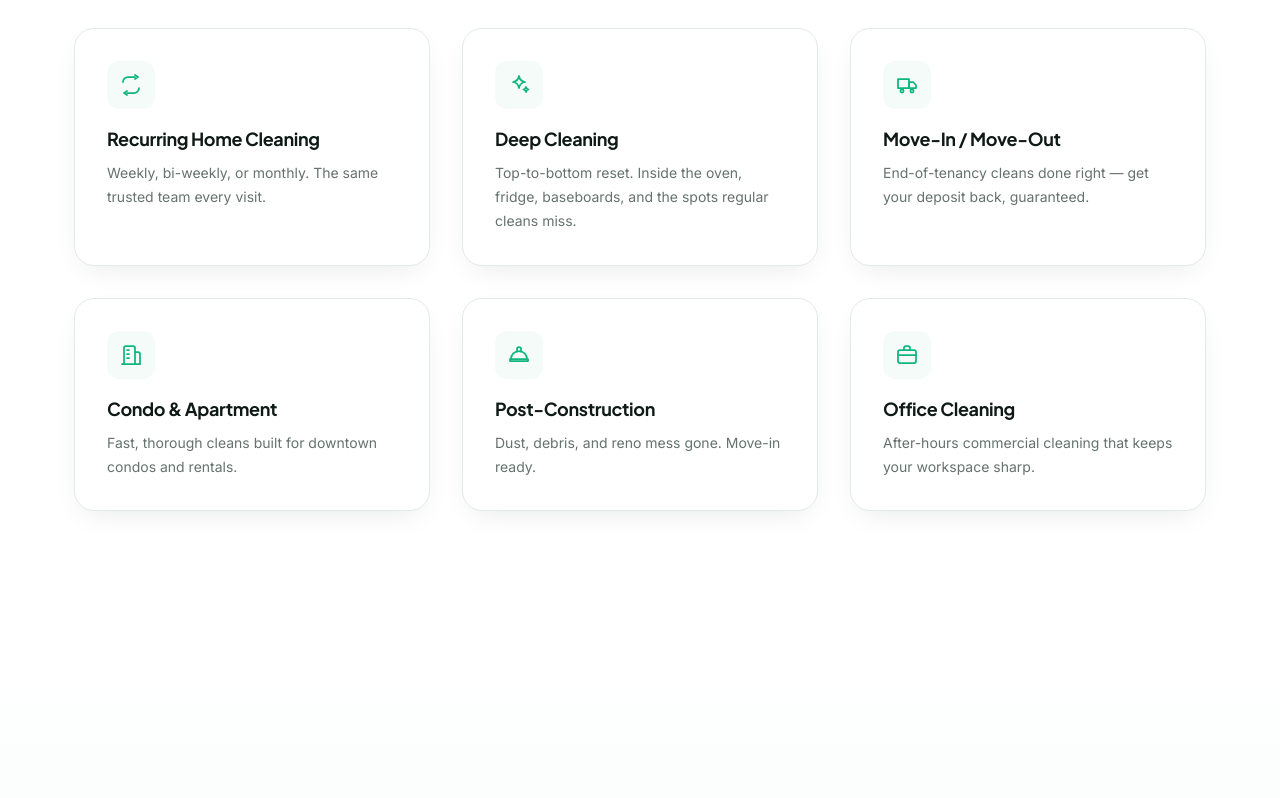
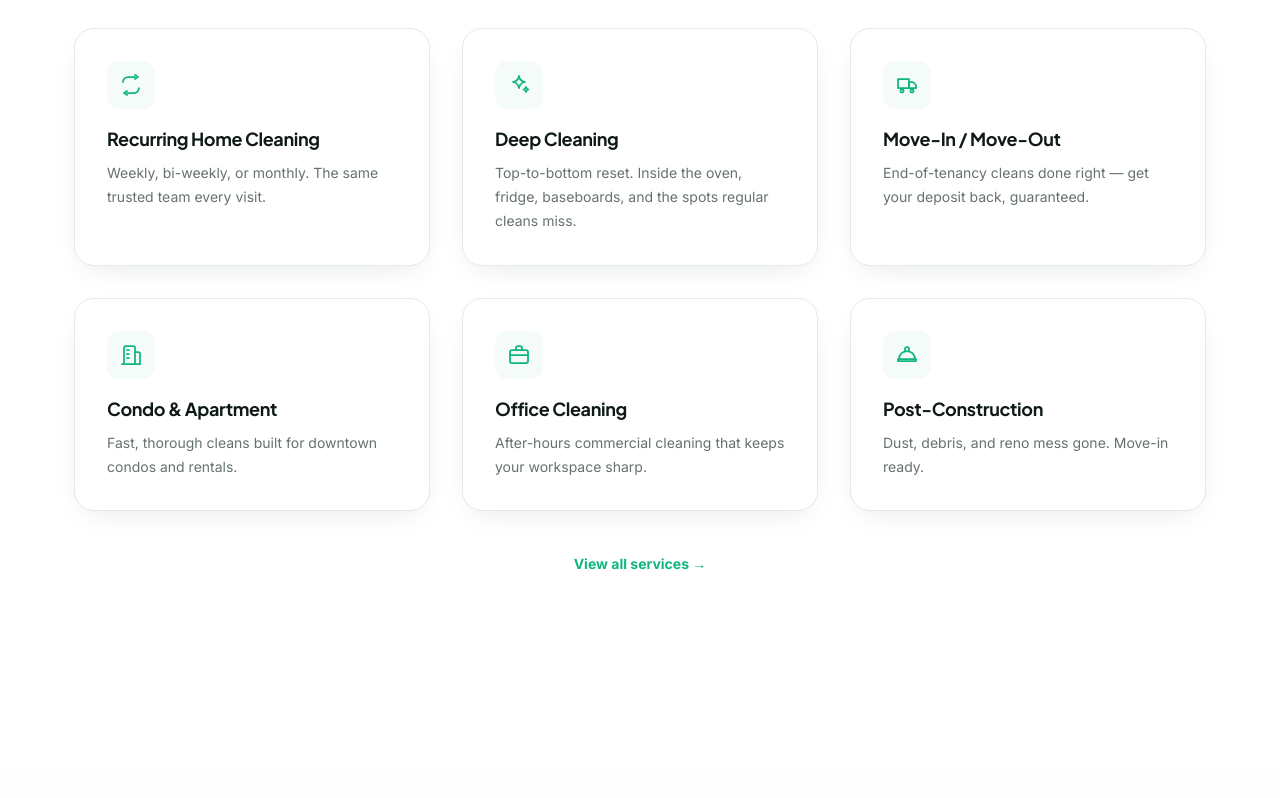
Before and after one commit to shubhsaxena2020/sparkclean-demo, a Next.js app: page / in a window 1280 px wide. Shown: the part 1454-2252 px from the top of the page. Built offline with nearby package versions, Linux system fonts and the light colour scheme.

Commit message:
stage2: home overview with section links

```diff
--- a/app/page.tsx
+++ b/app/page.tsx
@@ -24,14 +24,14 @@ export default function Home() {
       <Hero />
       <TrustBar />
       <Stats />
-      <Services />
+      <Services showLink={true} />
       <Calculator />
       <HowItWorks />
       <Pricing />
-      <Reviews />
-      <ServiceAreas />
+      <Reviews showLink={true} />
+      <ServiceAreas showLink={true} />
       <Gallery />
-      <FounderStory />
+      <FounderStory showLink={true} />
       <CTABanner />
     </>
   );
--- a/components/FounderStory.tsx
+++ b/components/FounderStory.tsx
@@ -3,8 +3,9 @@
 import { Reveal } from "./Reveal";
 import { LeafIcon } from "./icons";
 import Image from "next/image";
+import Link from "next/link";
 
-export default function FounderStory() {
+export default function FounderStory({ showLink = false }: { showLink?: boolean }) {
   return (
     <section className="w-full bg-white">
       <div className="mx-auto max-w-[var(--maxw)] px-4 py-20 sm:px-6 sm:py-28 lg:py-36">
@@ -42,6 +43,16 @@ export default function FounderStory() {
               <p className="mt-5 text-sm font-semibold text-muted">
                 — The SparkClean family · Family-owned in the GTA
               </p>
+              {showLink && (
+                <div className="mt-6">
+                  <Link
+                    href="/about"
+                    className="inline-flex items-center gap-1 text-sm font-bold text-primary hover:text-primary-d transition-colors"
+                  >
+                    About us →
+                  </Link>
+                </div>
+              )}
             </div>
           </div>
         </Reveal>
--- a/components/Reviews.tsx
+++ b/components/Reviews.tsx
@@ -1,3 +1,4 @@
+import Link from "next/link";
 import { Reveal, RevealGroup, RevealItem } from "./Reveal";
 import { StarIcon } from "./icons";
 
@@ -38,7 +39,7 @@ function Stars() {
   );
 }
 
-export default function Reviews() {
+export default function Reviews({ showLink = false }: { showLink?: boolean }) {
   return (
     <section id="reviews" className="w-full bg-white relative overflow-hidden">
       <div className="mx-auto max-w-[var(--maxw)] px-4 py-20 sm:px-6 sm:py-28 lg:py-36">
@@ -87,6 +88,17 @@ export default function Reviews() {
           ))}
         </RevealGroup>
 
+      {showLink && (
+        <Reveal className="mt-8 text-center">
+          <Link
+            href="/about#reviews"
+            className="inline-flex items-center gap-1 text-sm font-bold text-primary hover:text-primary-d transition-colors"
+          >
+            Read more reviews →
+          </Link>
+        </Reveal>
+      )}
+
         <Reveal className="mt-6 text-center">
           <p className="text-xs text-muted/80">
             Reviews shown are illustrative demo content.
--- a/components/ServiceAreas.tsx
+++ b/components/ServiceAreas.tsx
@@ -1,7 +1,8 @@
+import Link from "next/link";
 import { Reveal, RevealGroup, RevealItem } from "./Reveal";
 import { NEIGHBOURHOODS } from "@/lib/site";
 
-export default function ServiceAreas() {
+export default function ServiceAreas({ showLink = false }: { showLink?: boolean }) {
   return (
     <section id="areas" className="w-full bg-surface">
       <div className="mx-auto max-w-[var(--maxw)] px-4 py-20 sm:px-6 sm:py-28 lg:py-36">
@@ -28,6 +29,17 @@ export default function ServiceAreas() {
             </RevealItem>
           ))}
         </RevealGroup>
+
+        {showLink && (
+          <Reveal className="mt-10 text-center">
+            <Link
+              href="/areas"
+              className="inline-flex items-center gap-1 text-sm font-bold text-primary hover:text-primary-d transition-colors"
+            >
+              See all areas →
+            </Link>
+          </Reveal>
+        )}
       </div>
     </section>
   );
--- a/components/Services.tsx
+++ b/components/Services.tsx
@@ -1,3 +1,4 @@
+import Link from "next/link";
 import { Reveal, RevealGroup, RevealItem } from "./Reveal";
 import {
   RepeatIcon,
@@ -30,18 +31,18 @@ const SERVICES = [
     body: "Fast, thorough cleans built for downtown condos and rentals.",
   },
   {
+    icon: BriefcaseIcon,
+    title: "Office Cleaning",
+    body: "After-hours commercial cleaning that keeps your workspace sharp.",
+  },
+  {
     icon: HardHatIcon,
     title: "Post-Construction",
     body: "Dust, debris, and reno mess gone. Move-in ready.",
   },
-  {
-    icon: BriefcaseIcon,
-    title: "Office Cleaning",
-    body: "After-hours commercial cleaning that keeps your workspace sharp.",
-  },
 ];
 
-export default function Services() {
+export default function Services({ showLink = false }: { showLink?: boolean }) {
   return (
     <section id="services" className="mx-auto max-w-[var(--maxw)] px-4 py-20 sm:px-6 sm:py-28 lg:py-36">
       <Reveal className="max-w-2xl">
@@ -68,6 +69,17 @@ export default function Services() {
           </RevealItem>
         ))}
       </RevealGroup>
+
+      {showLink && (
+        <Reveal className="mt-10 text-center">
+          <Link
+            href="/services"
+            className="inline-flex items-center gap-1 text-sm font-bold text-primary hover:text-primary-d transition-colors"
+          >
+            View all services →
+          </Link>
+        </Reveal>
+      )}
     </section>
   );
 }
```
